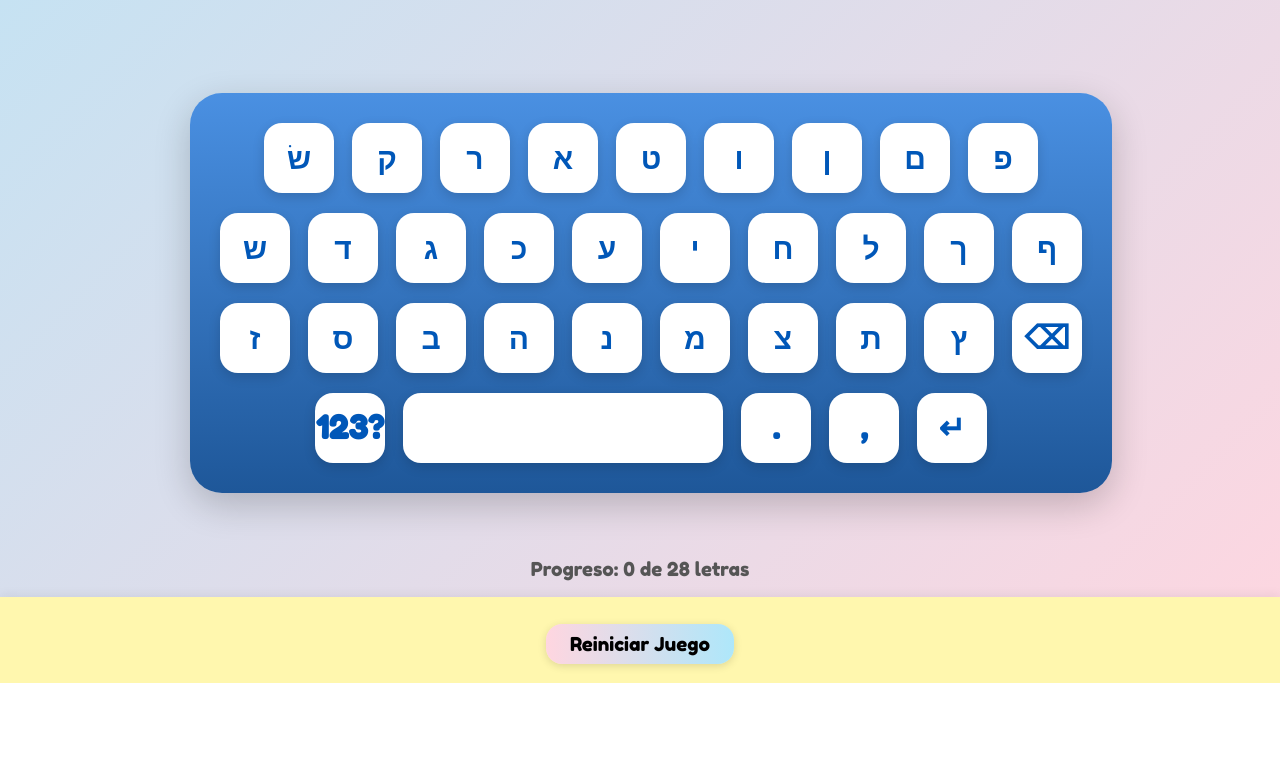
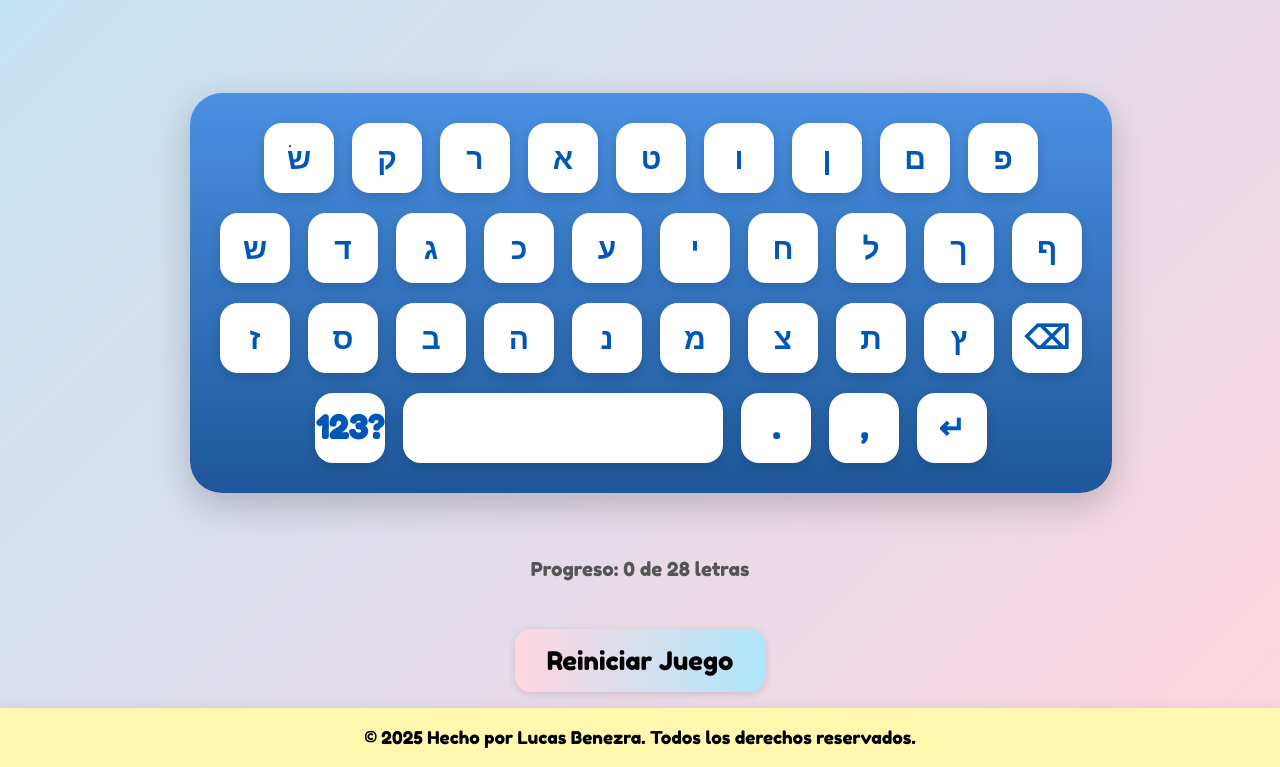
Before and after one commit to Luckxyor/Juego_Teclado_Hebreo, a plain HTML site: page index.html in a window 1280 px wide. Shown: the part 812-1579 px from the top of the page. Before the commit the page ends 1495 px from the top, so only its background shows below. Drawn offline with Linux system fonts and the light colour scheme; a web font is replaced by a local one.

Commit message:
Agregado Creditos

```diff
--- a/index.html
+++ b/index.html
@@ -324,11 +324,11 @@
       box-shadow: 0 -2px 10px #0001;
     }
     #restart-btn {
-      font-size: 1.2rem;
+      font-size: 1.6rem;
       background: linear-gradient(90deg, var(--pastel-pink), var(--pastel-blue));
       border: none;
       border-radius: 1rem;
-      padding: 0.5rem 1.5rem;
+      padding: 1rem 2rem;
       cursor: pointer;
       box-shadow: 0 2px 8px #0002;
       font-family: var(--main-font);
@@ -399,6 +399,10 @@
   font-size: 32px;
 }
 
+footer p{
+  margin: 0;
+}
+
 .key.space {
   width: 320px;
   height: 70px;
@@ -426,9 +430,10 @@
     </div>
     <div class="keyboard" id="keyboard"></div>
     <div id="progress" style="font-size:1.2rem;color:#555;margin-top:-1rem;"></div>
+    <button id="restart-btn">Reiniciar Juego</button>
   </main>
   <footer>
-    <button id="restart-btn">Reiniciar Juego</button>
+    <p>&copy; 2025 Hecho por Lucas Benezra. Todos los derechos reservados.</p>
   </footer>
   <div class="confetti" id="confetti"></div>
   <div id="end-screen">
@@ -609,7 +614,7 @@ function renderKeyboard() {
         wheel.style.transform = '';
         showDraggableLetter(chosenLetter);
         // Scroll suave y lento hacia abajo después del spin
-        smoothScrollTo(document.body.scrollHeight, 1200);
+        smoothScrollTo((document.body.scrollHeight)-1000, 1200);
         spinning = false;
         spinBtn.disabled = true;
       },2200);
```
